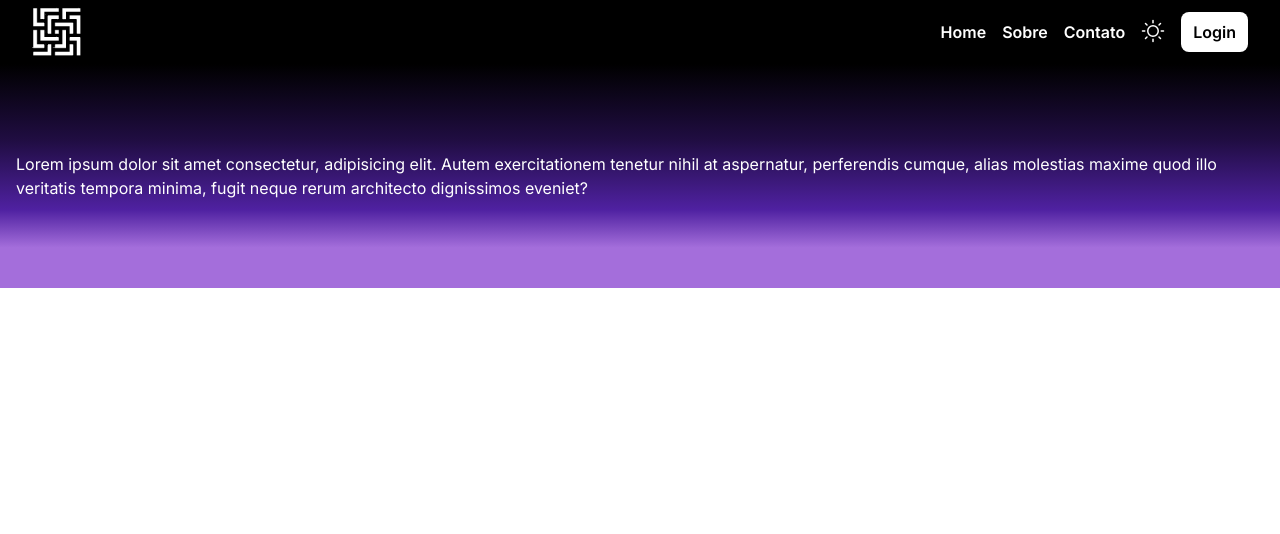
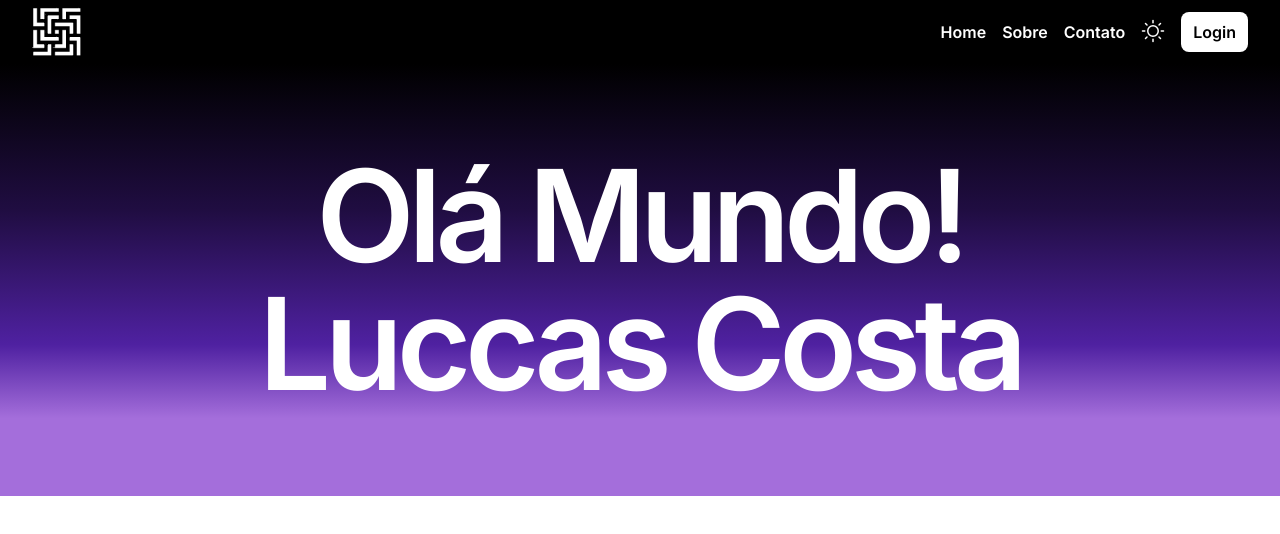
Before and after one commit to Luccas-costa/Portifolio, a Next.js app: page / in a window 1280 px wide. Shown: the top 534 px of the page. Built offline with nearby package versions, Linux system fonts and the light colour scheme.

Commit message:
fim dia chrome'

```diff
--- a/src/components/Hero.tsx
+++ b/src/components/Hero.tsx
@@ -5,8 +5,13 @@ import styles from "@/styles/Hero.module.css"
 export default function Hero() {
   return (
     <div className={`bg-black text-white ${styles.degrade} py-[72px]`}>
-      <div className="container p-[1rem]">
-        <h1>Lorem ipsum dolor sit amet consectetur, adipisicing elit. Autem exercitationem tenetur nihil at aspernatur, perferendis cumque, alias molestias maxime quod illo veritatis tempora minima, fugit neque rerum architecto dignissimos eveniet?</h1>
+      <div className="p-[1rem] flex flex-col items-center justify-center">
+        <div className='text-9xl font-semibold tracking-tighter'>
+          Olá Mundo!
+        </div>
+        <div className='text-9xl font-semibold tracking-tighter'>
+          Luccas Costa
+        </div>
       </div>
     </div>
   )
```
Also changed, not shown: 1 other file (tests, documents, lock files or other folders).
